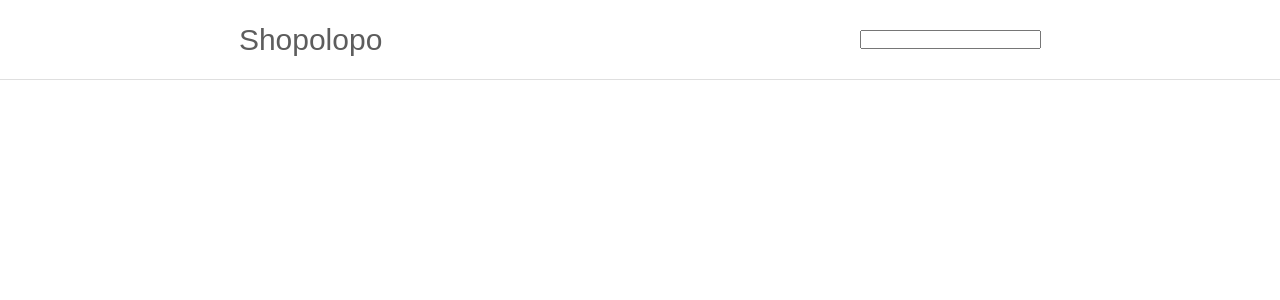
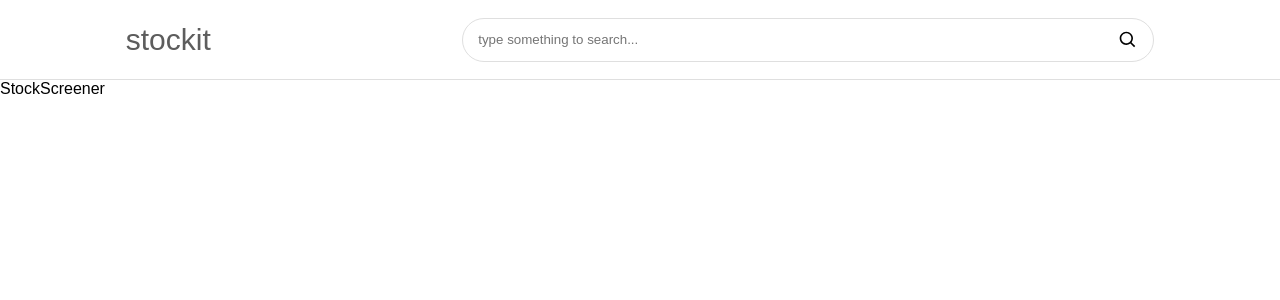
Before and after one commit to Stavgab/stockit, a React (Create React App) app in the folder Client/: page / in a window 1280 px wide. Shown: the top 300 px of the page. Built offline with nearby package versions, Linux system fonts and the light colour scheme.

Commit message:
add React Router functionality

```diff
--- a/Client/package.json
+++ b/Client/package.json
@@ -1,5 +1,5 @@
 {
-  "name": "shopolopo",
+  "name": "stockit",
   "version": "0.1.0",
   "private": true,
   "dependencies": {
@@ -12,6 +12,7 @@
     "@types/react-dom": "^18.0.5",
     "react": "^18.2.0",
     "react-dom": "^18.2.0",
+    "react-icons": "^4.4.0",
     "react-router-dom": "^6.3.0",
     "react-scripts": "5.0.1",
     "styled-components": "^5.3.5",
--- a/Client/public/index.html
+++ b/Client/public/index.html
@@ -24,7 +24,7 @@
       work correctly both with client-side routing and a non-root public URL.
       Learn how to configure a non-root public URL by running `npm run build`.
     -->
-    <title>Shopolopo</title>
+    <title>stockit</title>
     <style>
       * {
         margin: 0;
--- a/Client/src/App.tsx
+++ b/Client/src/App.tsx
@@ -1,13 +1,20 @@
 import React, { FC } from "react";
-import Footer from "./components/Footer/Footer";
+import { BrowserRouter, Route, Routes } from "react-router-dom";
 import Header from "./components/Header/Header";
+import StockDetails from "./pages/StockDetails/StockDetails";
+import StockNews from "./pages/StockNews/StockNews";
+import StockScreener from "./pages/StockScreener/StockScreener";
 
 const App: FC = () => {
   return (
-    <>
+    <BrowserRouter>
       <Header />
-      {/* <Footer /> */}
-    </>
+      <Routes>
+        <Route path="/" element={<StockScreener />} />
+        <Route path="stock" element={<StockDetails />} />
+        <Route path="stocknews" element={<StockNews />} />
+      </Routes>
+    </BrowserRouter>
   );
 };
 
--- a/Client/src/components/Header/Header.tsx
+++ b/Client/src/components/Header/Header.tsx
@@ -6,13 +6,7 @@ import { Container, Logo, NavbarLink, NavbarList } from "./styles";
 const Header: FC = () => {
   return (
     <Container>
-      <Logo>Shopolopo</Logo>
-      {/* <NavbarList>
-        {HeaderMenu &&
-          HeaderMenu.map((val, i) => (
-            <NavbarLink key={i}>{val.label}</NavbarLink>
-          ))}
-      </NavbarList> */}
+      <Logo>stockit</Logo>
       <SearchBar />
     </Container>
   );
--- a/Client/src/components/SearchBar/SearchBar.tsx
+++ b/Client/src/components/SearchBar/SearchBar.tsx
@@ -1,7 +1,14 @@
 import React, { FC } from "react";
+import { Input, InputContainer } from "./styles";
+import { BiSearch } from "react-icons/bi";
 
 const SearchBar: FC = () => {
-  return <input />;
+  return (
+    <InputContainer>
+      <Input placeholder="type something to search..." />
+      <BiSearch size={20} />
+    </InputContainer>
+  );
 };
 
 export default SearchBar;
--- a/Client/src/components/SearchBar/styles.ts
+++ b/Client/src/components/SearchBar/styles.ts
@@ -1 +1,26 @@
 import styled from "styled-components";
+import Palette from "../../utils/Palette";
+
+export const InputContainer = styled.div`
+  display: flex;
+  align-items: center;
+  padding: 5px 15px;
+  border-radius: 50px;
+  border: 0.5px solid ${Palette.BACKGROUND_GERY};
+  :focus,
+  :focus-visible,
+  :focus-within {
+    border: 0.5px solid ${Palette.PRIMARY_GERY};
+  }
+`;
+
+export const Input = styled.input`
+  background: none;
+  border: none;
+  width: 50vw;
+  height: 2rem;
+
+  :focus {
+    outline: none;
+  }
+`;
--- /dev/null
+++ b/Client/src/pages/StockDetails/StockDetails.tsx
@@ -0,0 +1,7 @@
+import React from "react";
+
+const StockDetails = () => {
+  return <div>StockDetails</div>;
+};
+
+export default StockDetails;
--- /dev/null
+++ b/Client/src/pages/StockNews/StockNews.tsx
@@ -0,0 +1,7 @@
+import React from "react";
+
+const StockNews = () => {
+  return <div>StockNews</div>;
+};
+
+export default StockNews;
--- /dev/null
+++ b/Client/src/pages/StockScreener/StockScreener.tsx
@@ -0,0 +1,7 @@
+import React from "react";
+
+const StockScreener = () => {
+  return <div>StockScreener</div>;
+};
+
+export default StockScreener;
```
Also changed, not shown: 1 other file (tests, documents, lock files or other folders).
